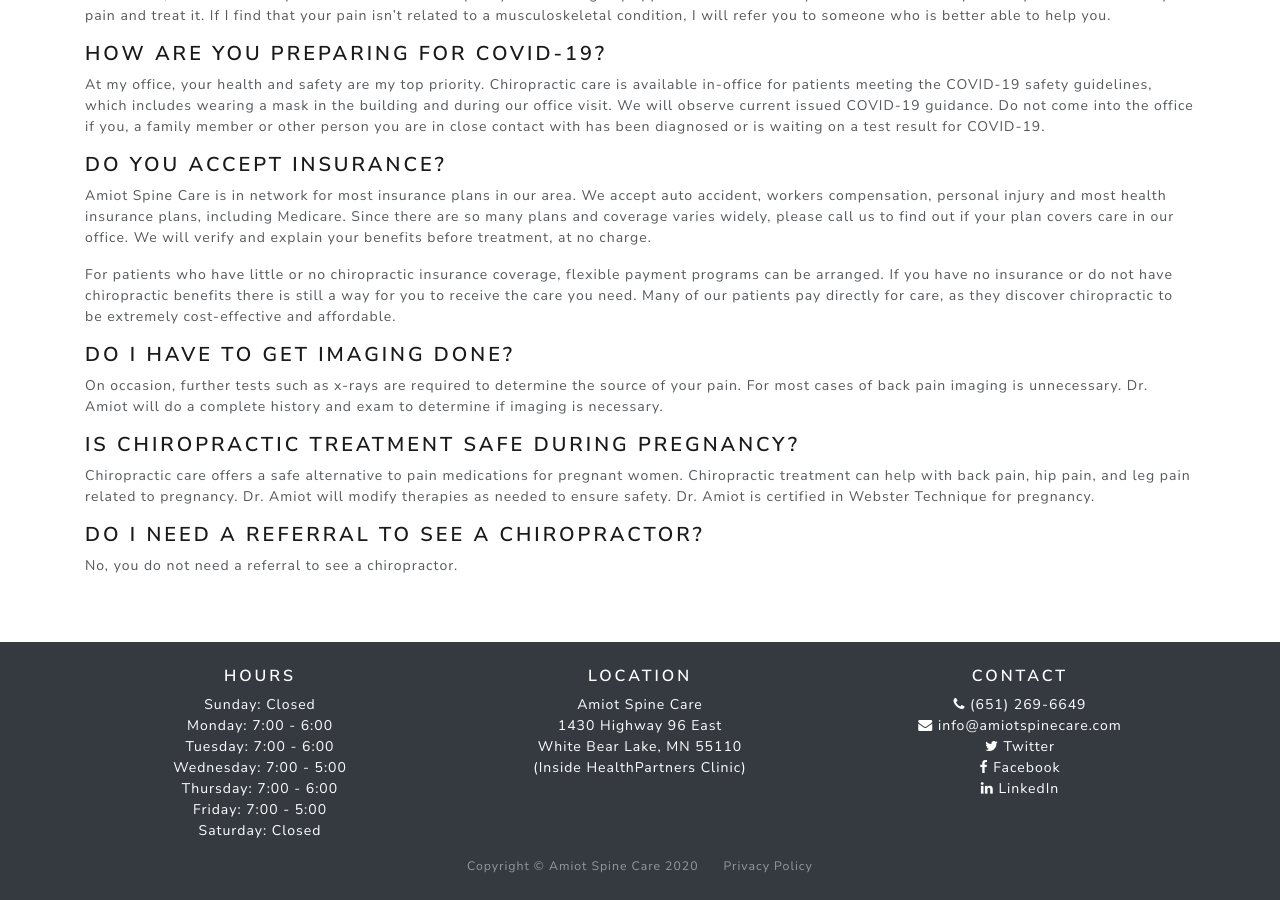
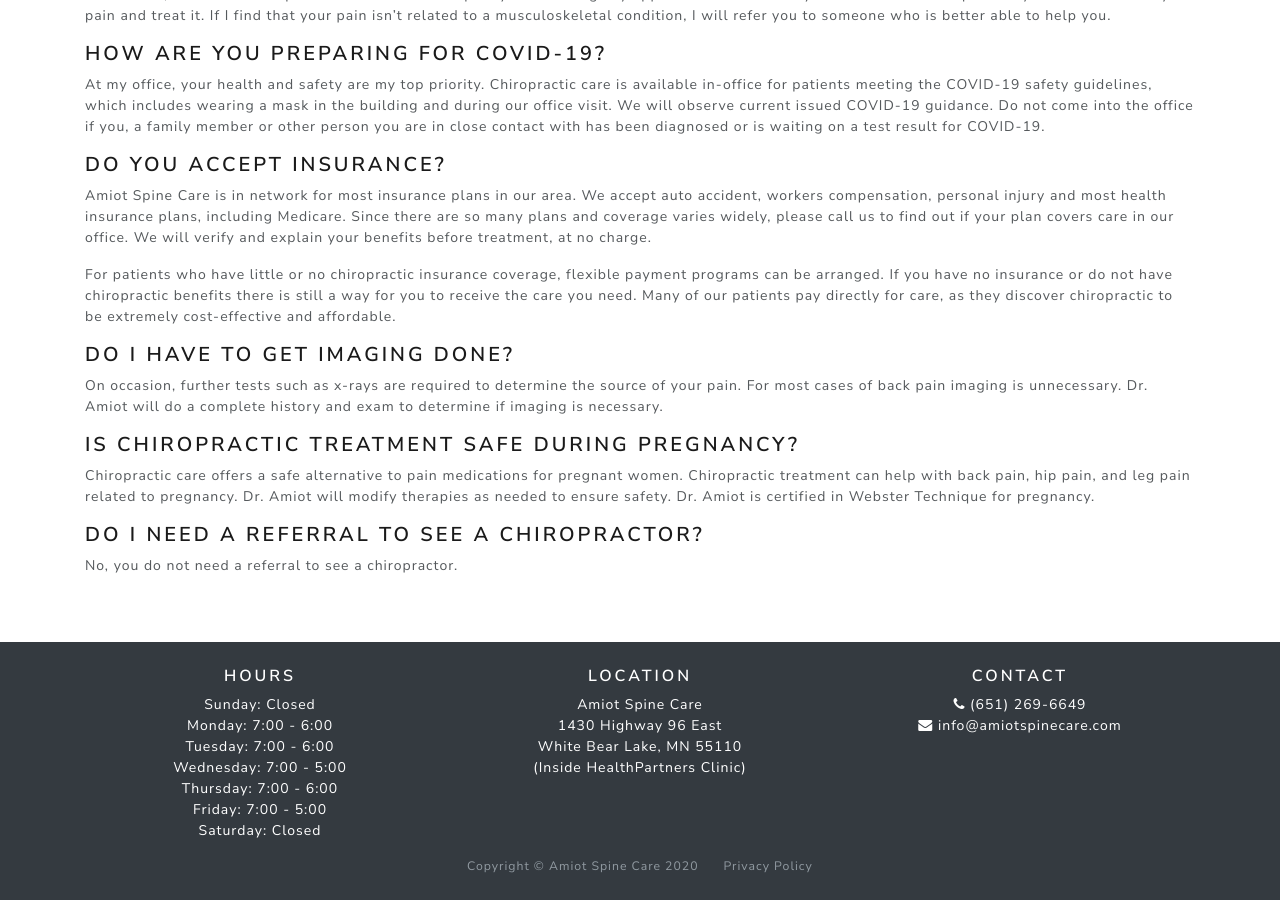
Before and after one commit to amiotspinecare/amiotspinecare.github.io, a Jekyll site: the page built from index.md, in a window 1280 px wide and 900 px high, scrolled down 2030 px. Built offline with Jekyll 4.4.1, drawn with Linux system fonts in a browser that asks for light colours; nearby versions of some CDN libraries; part of the change alters nothing that is shown.

Commit message:
chore: Remove social links until accounts are created

```diff
--- a/_config.yml
+++ b/_config.yml
@@ -11,8 +11,8 @@
 # You can create any custom variable you would like, and they will be accessible
 # in the templates via {{ site.myvariable }}.
 
-url: ''
-baseurl: ''
+url: 'https://amiotspinecare.com'
+baseurl: '/'
 description: 'Amiot Spine Care'
 author: Dennis Rausch
 
@@ -229,15 +229,15 @@ footer:
     - url: 'mailto:info@amiotspinecare.com'
       icon: 'fa fa-envelope'
       text: info@amiotspinecare.com
-    - url: https://twitter.com
-      icon: 'fa fa-twitter'
-      text: 'Twitter'
-    - url: https://facebook.com
-      icon: 'fa fa-facebook-f'
-      text: 'Facebook'
-    - url: https://linkedin.com
-      icon: 'fa fa-linkedin'
-      text: 'LinkedIn'
+    # - url: https://twitter.com
+    #   icon: 'fa fa-twitter'
+    #   text: 'Twitter'
+    # - url: https://facebook.com
+    #   icon: 'fa fa-facebook-f'
+    #   text: 'Facebook'
+    # - url: https://linkedin.com
+    #   icon: 'fa fa-linkedin'
+    #   text: 'LinkedIn'
 
 header:
   title: Welcome to Amiot Spine Care!
--- a/_includes/header.html
+++ b/_includes/header.html
@@ -1,7 +1,7 @@
 <header>
   <nav class="navbar navbar-expand-lg navbar-dark bg-dark">
     <div class="container">
-      <a class="navbar-brand js-scroll-trigger" href="{{ site.baseurl }}">
+      <a class="navbar-brand js-scroll-trigger" href="{{ site.url }}">
         {%- if site.logo -%}
         <img
           height="{{ site.logo.height | default: 52 }}"
```
